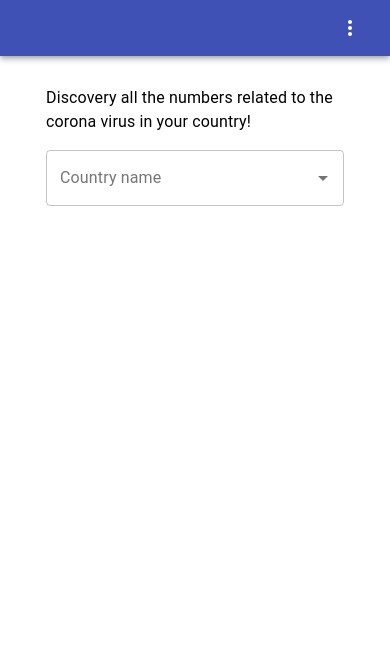
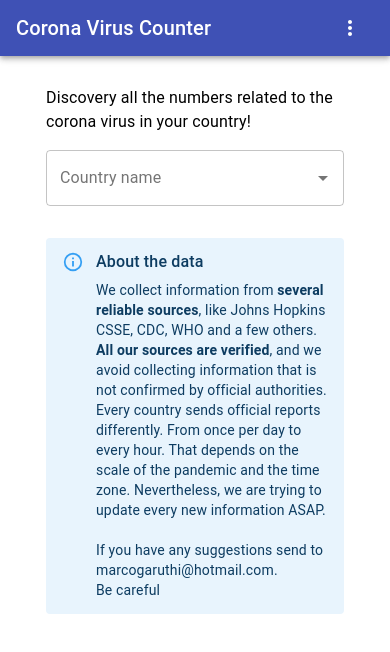
Before and after one commit to justmylearning/mg-corona-virus, a React (Create React App) app: page / in a window 390 px wide. Shown: the top 652 px of the page. Built offline with nearby package versions, Linux system fonts and the light colour scheme; the HTML template or start-up script is replaced by a standard one.

Commit message:
melhorias no layout

```diff
--- a/src/components/ApresentacaoSobreCovid/index.jsx
+++ b/src/components/ApresentacaoSobreCovid/index.jsx
@@ -1,10 +1,30 @@
 import React from 'react';
 import Typography from '@material-ui/core/Typography';
+import { Alert, AlertTitle } from '@material-ui/lab';
+import Box from '@material-ui/core/Box';
 
 export default function ApresentacaoSobreCovid() {
   return (
-    <Typography paragraph>
-      Discovery all the numbers related to the corona virus in your country!
-    </Typography>
+    <>
+      <Box mt={4}>
+        <Alert severity="info">
+          <AlertTitle>About the data</AlertTitle>
+          We collect information from
+          <strong> several reliable sources</strong>, like Johns Hopkins CSSE,
+          CDC, WHO and a few others.
+          <strong> All our sources are verified</strong>, and we avoid
+          collecting information that is not confirmed by official authorities.
+          Every country sends official reports differently. From once per day to
+          every hour. That depends on the scale of the pandemic and the time
+          zone. Nevertheless, we are trying to update every new information
+          ASAP.
+          <br />
+          <br />
+          If you have any suggestions send to marcogaruthi@hotmail.com.
+          <br />
+          Be careful
+        </Alert>
+      </Box>
+    </>
   );
 }
--- a/src/components/CardDadosCorona/index.jsx
+++ b/src/components/CardDadosCorona/index.jsx
@@ -6,6 +6,13 @@ import CardContent from '@material-ui/core/CardContent';
 import Typography from '@material-ui/core/Typography';
 import Grid from '@material-ui/core/Grid';
 import moment from 'moment';
+import { Box } from '@material-ui/core';
+import {
+  GridTituloStyled,
+  TypographyTipoDadoStyled,
+  TypographyTituloStyled,
+  TypographyValorDadoStyled,
+} from './style';
 
 const useStyles = makeStyles({
   root: {
@@ -27,7 +34,7 @@ const useStyles = makeStyles({
 export default function CardDadosCorona({ dados }) {
   const { confirmados, recuperados, criticos, mortes, dataAtualizacao } = dados;
   const dataAtualizacaoFormatada = dataAtualizacao
-    ? `Last update at ${moment(dataAtualizacao).format('MM-DD HH:mm')}`
+    ? `Last update ${moment(dataAtualizacao).calendar()}`
     : 'Unknow update date';
   const classes = useStyles();
   const dadosEstruturados = [
@@ -38,6 +45,7 @@ export default function CardDadosCorona({ dados }) {
     {
       titulo: 'Recovered',
       valor: recuperados,
+      green: true,
     },
     {
       titulo: 'Critical',
@@ -46,34 +54,51 @@ export default function CardDadosCorona({ dados }) {
     {
       titulo: 'Deaths',
       valor: mortes,
+      red: true,
     },
   ];
 
   return (
     <Card className={classes.root} elevation={3}>
       <CardContent>
-        <Typography
-          className={classes.title}
-          color="textSecondary"
-          gutterBottom
-        >
-          {dataAtualizacaoFormatada}
-        </Typography>
-        <Grid container spacing={3}>
+        <Box mb={2}>
+          <GridTituloStyled container justify="center">
+            <TypographyTituloStyled
+              className={classes.title}
+              color="textSecondary"
+              align="right"
+              variant="overline"
+            >
+              {dataAtualizacaoFormatada}
+            </TypographyTituloStyled>
+          </GridTituloStyled>
+        </Box>
+        <Grid container spacing={3} justify="center">
           {dadosEstruturados.map(({ titulo }) => (
-            <Grid key={titulo} item xs={3}>
-              <Typography color="textSecondary" paragraph>
+            <Grid key={titulo} item xs={3} container justify="center">
+              <TypographyTipoDadoStyled
+                color="textSecondary"
+                align="center"
+                variant="overline"
+              >
                 {titulo}
-              </Typography>
+              </TypographyTipoDadoStyled>
             </Grid>
           ))}
         </Grid>
-        <Grid container spacing={3}>
-          {dadosEstruturados.map(({ titulo, valor }) => (
+        <Grid container spacing={3} justify="center">
+          {dadosEstruturados.map(({ titulo, valor, green, red }) => (
             <Grid key={`${titulo}-${valor}`} item xs={3}>
-              <Typography color="textSecondary" paragraph>
+              <TypographyValorDadoStyled
+                color="textSecondary"
+                paragraph
+                align="center"
+                variant="overline"
+                green={green}
+                red={red}
+              >
                 {valor.toLocaleString()}
-              </Typography>
+              </TypographyValorDadoStyled>
             </Grid>
           ))}
         </Grid>
--- /dev/null
+++ b/src/components/CardDadosCorona/style.js
@@ -0,0 +1,36 @@
+import styled, { css } from 'styled-components';
+import { Grid, Typography } from '@material-ui/core';
+
+export const GridTituloStyled = styled(Grid)`
+  background: ${({ theme }) => theme.palette.primary.main};
+  border-radius: 4px;
+`;
+
+export const TypographyTituloStyled = styled(Typography)`
+  color: ${({ theme }) => theme.palette.primary.contrastText};
+
+  ${({ theme }) => theme.breakpoints.down('sm')} {
+    font-size: 12px;
+  }
+`;
+
+export const TypographyTipoDadoStyled = styled(Typography)`
+  ${({ theme }) => theme.breakpoints.down('sm')} {
+    font-size: 8px;
+  }
+`;
+
+export const TypographyValorDadoStyled = styled(Typography)`
+  ${({ green }) =>
+    green &&
+    css`
+      font-weight: bold;
+      color: green;
+    `}
+  ${({ red }) =>
+    red &&
+    css`
+      font-weight: bold;
+      color: red;
+    `}
+`;
--- a/src/components/FiltroPais/index.jsx
+++ b/src/components/FiltroPais/index.jsx
@@ -4,6 +4,8 @@ import TextField from '@material-ui/core/TextField';
 import Autocomplete from '@material-ui/lab/Autocomplete';
 import Grid from '@material-ui/core/Grid';
 import paises from './paises.json';
+import Box from '@material-ui/core/Box';
+import Typography from '@material-ui/core/Typography';
 
 export default function FiltroPais({ onPaisChange }) {
   const onChangeHandler = (evt, pais) => {
@@ -11,7 +13,12 @@ export default function FiltroPais({ onPaisChange }) {
   };
 
   return (
-    <Grid container spacing={2} alignItems="center">
+    <Grid container alignItems="center">
+      <Grid item xs={12}>
+        <Typography paragraph>
+          Discovery all the numbers related to the corona virus in your country!
+        </Typography>
+      </Grid>
       <Grid item xs={12}>
         <Autocomplete
           onChange={onChangeHandler}
--- a/src/components/NavBar/index.jsx
+++ b/src/components/NavBar/index.jsx
@@ -23,7 +23,7 @@ const useStyles = makeStyles((theme) => ({
     marginRight: theme.spacing(2),
   },
   title: {
-    display: 'none',
+    // display: 'none',
     [theme.breakpoints.up('sm')]: {
       display: 'block',
     },
--- a/src/containers/DadosSobreCorona/index.jsx
+++ b/src/containers/DadosSobreCorona/index.jsx
@@ -46,9 +46,6 @@ export default function DadosSobreCorona({ getDadosPorPais }) {
     <Container maxWidth="md">
       <Grid container>
         <Grid item xs={12}>
-          <ApresentacaoSobreCovid />
-        </Grid>
-        <Grid item xs={12}>
           <FiltroPais onPaisChange={setNomePaisSelecionado} />
         </Grid>
       </Grid>
@@ -60,6 +57,9 @@ export default function DadosSobreCorona({ getDadosPorPais }) {
           </Grid>
         </Grid>
       )}
+      <Grid item xs={12}>
+        <ApresentacaoSobreCovid />
+      </Grid>
     </Container>
   );
 }
--- a/src/pages/Base/index.jsx
+++ b/src/pages/Base/index.jsx
@@ -1,15 +1,19 @@
 import React from 'react';
+import { ThemeProvider } from 'styled-components';
+import { createMuiTheme } from '@material-ui/core/styles';
 import NavBar from '../../components/NavBar';
 import Rotas from '../../rotas';
 import { ContainerStyled } from './style';
 
+const theme = createMuiTheme();
+
 export default function Base() {
   return (
-    <>
+    <ThemeProvider theme={theme}>
       <NavBar />
       <ContainerStyled>
         <Rotas />
       </ContainerStyled>
-    </>
+    </ThemeProvider>
   );
 }
```
